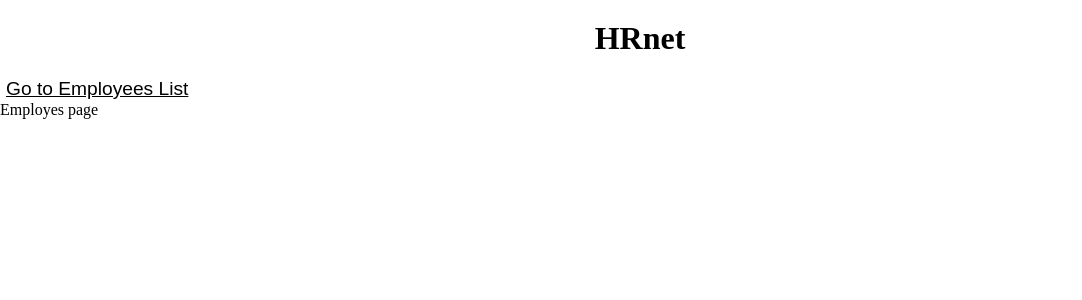
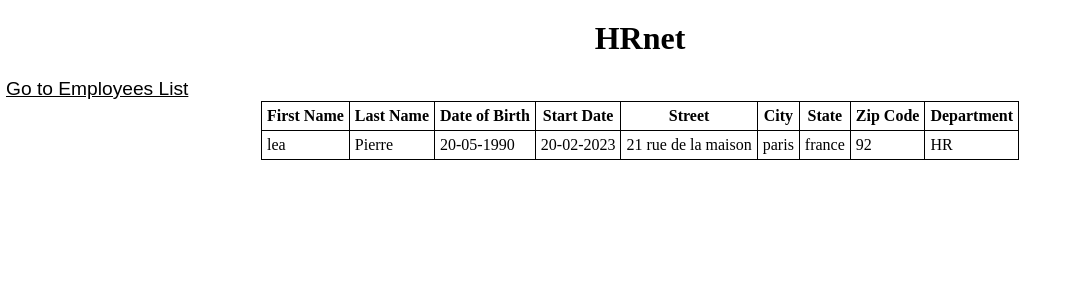
Before and after one commit to Nellylie/hrnet, a React (Create React App) app: page /#/employees in a window 1280 px wide. Shown: the top 300 px of the page, without its empty margins (0-1082 px from the left). Built offline with nearby package versions, Linux system fonts and the light colour scheme.

Commit message:
feat(): utilisation react-table start

```diff
--- a/package.json
+++ b/package.json
@@ -15,6 +15,7 @@
     "react-router": "^6.18.0",
     "react-router-dom": "^6.18.0",
     "react-scripts": "5.0.1",
+    "react-table": "^7.8.0",
     "redux": "^4.2.1",
     "sass": "^1.69.5",
     "web-vitals": "^2.1.4"
--- a/src/modules/tables/Tables.jsx
+++ b/src/modules/tables/Tables.jsx
@@ -0,0 +1,60 @@
+import React from 'react';
+import { useTable } from 'react-table';
+import { useSelector } from 'react-redux';
+
+function DataTable() {
+    const data = useSelector(state => state.form.formData);
+    console.log("dd", data);
+    const columns = React.useMemo(
+        () => [
+            { Header: 'First Name', accessor: 'firstName' },
+            { Header: 'Last Name', accessor: 'lastName' },
+            { Header: 'Date of Birth', accessor: 'dateOfBirth' },
+            { Header: 'Start Date', accessor: 'dateStart' },
+            { Header: 'Street', accessor: 'address.street' },
+            { Header: 'City', accessor: 'address.city' },
+            { Header: 'State', accessor: 'address.state' },
+            { Header: 'Zip Code', accessor: 'address.zipCode' },
+            { Header: 'Department', accessor: 'department' },
+        ],
+        []
+    );
+
+    const {
+        getTableProps,
+        getTableBodyProps,
+        headerGroups,
+        rows,
+        prepareRow,
+    } = useTable({ columns, data });
+
+    return (
+        <div className="tableContainer">
+            <table {...getTableProps()} className="table">
+                <thead>
+                    {headerGroups.map(headerGroup => (
+                        <tr {...headerGroup.getHeaderGroupProps()}>
+                            {headerGroup.headers.map(column => (
+                                <th {...column.getHeaderProps()} className="th">{column.render('Header')}</th>
+                            ))}
+                        </tr>
+                    ))}
+                </thead>
+                <tbody {...getTableBodyProps()}>
+                    {rows.map(row => {
+                        prepareRow(row);
+                        return (
+                            <tr {...row.getRowProps()}>
+                                {row.cells.map(cell => {
+                                    return <td {...cell.getCellProps()} className="td">{cell.render('Cell')}</td>;
+                                })}
+                            </tr>
+                        );
+                    })}
+                </tbody>
+            </table>
+        </div>
+    );
+}
+
+export default DataTable;
--- /dev/null
+++ b/src/modules/tables/style/_table.scss
@@ -0,0 +1,17 @@
+.tableContainer {
+    display: flex;
+    justify-content: center;
+    align-items: center;
+  }
+
+  .table {
+    border-collapse: collapse;
+    margin: auto;
+    border: 1px solid black;
+  }
+
+  .th,
+  .td {
+    border: 1px solid black;
+    padding: 5px;
+  }
--- a/src/reduxsection/reducerForm.js
+++ b/src/reduxsection/reducerForm.js
@@ -1,7 +1,13 @@
 import { FORM } from "./typeForm";
 
 const initialState = {
-    formData: {}
+    formData: [{firstName: "lea", lastName: "Pierre", dateOfBirth: "20-05-1990",
+    dateStart: "20-02-2023",
+    address: {street:"21 rue de la maison",
+        city:"paris",
+        state:"france",
+        zipCode:"92" },
+    department: "HR"}]
 };
 
 const formReducer = (state = initialState, action) => {
--- a/src/styles/main.scss
+++ b/src/styles/main.scss
@@ -2,3 +2,4 @@
 @import '../ui/home/home.scss';
 @import '../modules/modale/style/modale';
 @import '../components/header/header';
+@import '../modules/tables/style/table';
--- a/src/ui/employes/Employes.jsx
+++ b/src/ui/employes/Employes.jsx
@@ -1,8 +1,8 @@
-
+import DataTable from "../../modules/tables/Tables";
 function Employes(){
 
     return (
-        <div>Employes page</div>
+        <div><DataTable/></div>
     )
 }
 
```
Also changed, not shown: 1 other file (tests, documents, lock files or other folders).
